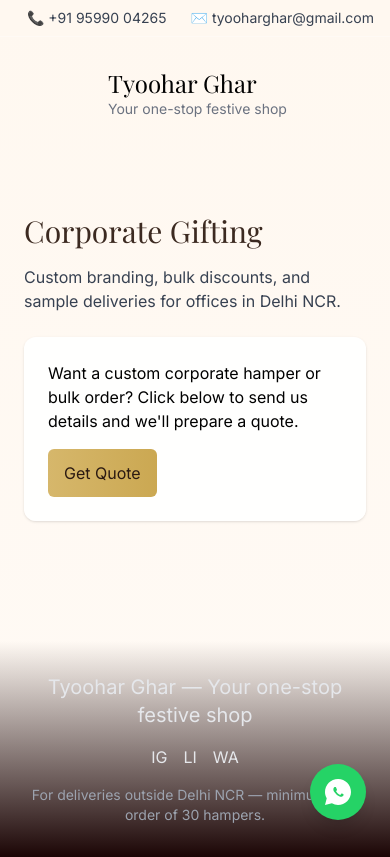
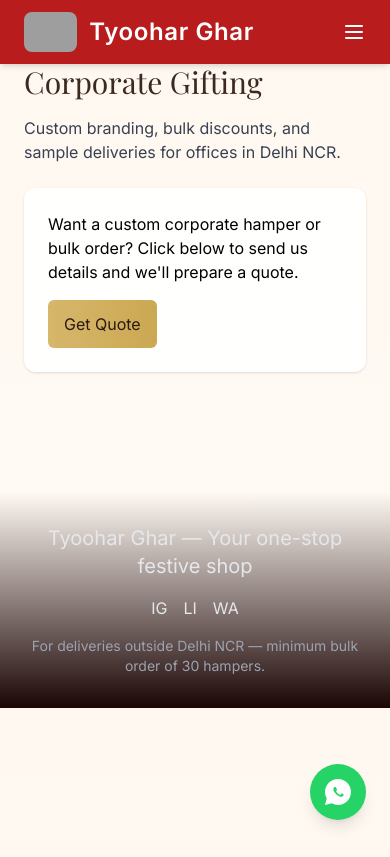
Before and after one commit to ravisravi31-ui/Newtyoohar, a React (Vite) app: page /corporate in a window 390 px wide. Built offline with nearby package versions, Linux system fonts and the light colour scheme; grey boxes are pictures that could not be loaded.

Commit message:
Refactor Header component with responsive design

```diff
--- a/src/components/Header.jsx
+++ b/src/components/Header.jsx
@@ -1,3 +1,121 @@
-import React from 'react'
-import { Link } from 'react-router-dom'
-export default function Header(){ return (<header className='relative z-50'><div className='bg-[#fff8f0] border-b border-white/30'><div className='max-w-6xl mx-auto px-4 py-2 flex justify-end gap-6 text-sm text-gray-700'><div>📞 <a href='tel:+919599004265'>+91 95990 04265</a></div><div>✉️ <a href='mailto:tyooharghar@gmail.com'>tyooharghar@gmail.com</a></div></div></div><div className='max-w-6xl mx-auto px-4 py-4 flex items-center justify-between'><Link to='/' className='flex items-center gap-3'><img src='/src/assets/logo.png' alt='logo' className='w-20 object-contain' /><div><div className='text-2xl font-playfair'>Tyoohar Ghar</div><div className='text-sm text-gray-500'>Your one-stop festive shop</div></div></Link><nav className='hidden md:flex gap-6 items-center text-sm'><Link to='/' className='hover:text-[#cba852]'>Home</Link><Link to='/hampers' className='hover:text-[#cba852]'>Hampers</Link><Link to='/corporate' className='hover:text-[#cba852]'>Corporate</Link><Link to='/about' className='hover:text-[#cba852]'>About</Link><Link to='/contact' className='hover:text-[#cba852]'>Contact</Link></nav></div></header>) }
+import React, { useState } from "react";
+import { Link } from "react-router-dom";
+import logo from "../assets/logo.webp"; // make sure logo.webp exists in /src/assets/
+
+export default function Header() {
+  const [isOpen, setIsOpen] = useState(false);
+
+  return (
+    <header className="bg-red-700 text-white shadow-md fixed w-full z-50 top-0 left-0">
+      <div className="max-w-7xl mx-auto px-6 py-3 flex items-center justify-between">
+        {/* Logo + Brand */}
+        <div className="flex items-center space-x-3">
+          <img
+            src={logo}
+            alt="Tyoohar Ghar Logo"
+            className="h-10 w-auto rounded-lg"
+          />
+          <Link
+            to="/"
+            className="text-2xl font-bold tracking-wide hover:text-yellow-300 transition"
+          >
+            Tyoohar Ghar
+          </Link>
+        </div>
+
+        {/* Desktop Navigation */}
+        <nav className="hidden md:flex items-center space-x-8 font-medium">
+          <Link to="/" className="hover:text-yellow-300">
+            Home
+          </Link>
+          <Link to="/about" className="hover:text-yellow-300">
+            About
+          </Link>
+          <Link
+            to="/order"
+            className="hover:text-yellow-300 font-semibold border border-yellow-400 px-3 py-1 rounded-md"
+          >
+            Order Now
+          </Link>
+          <Link to="/enquiry" className="hover:text-yellow-300">
+            Corporate Enquiry
+          </Link>
+          <Link to="/contact" className="hover:text-yellow-300">
+            Contact
+          </Link>
+        </nav>
+
+        {/* Mobile Menu Button */}
+        <button
+          className="md:hidden focus:outline-none"
+          onClick={() => setIsOpen(!isOpen)}
+        >
+          <svg
+            xmlns="http://www.w3.org/2000/svg"
+            className="h-6 w-6"
+            fill="none"
+            viewBox="0 0 24 24"
+            stroke="currentColor"
+          >
+            {isOpen ? (
+              <path
+                strokeLinecap="round"
+                strokeLinejoin="round"
+                strokeWidth={2}
+                d="M6 18L18 6M6 6l12 12"
+              />
+            ) : (
+              <path
+                strokeLinecap="round"
+                strokeLinejoin="round"
+                strokeWidth={2}
+                d="M4 6h16M4 12h16M4 18h16"
+              />
+            )}
+          </svg>
+        </button>
+      </div>
+
+      {/* Mobile Menu Drawer */}
+      {isOpen && (
+        <div className="md:hidden bg-red-600 px-6 py-4 space-y-3 text-lg">
+          <Link
+            to="/"
+            onClick={() => setIsOpen(false)}
+            className="block hover:text-yellow-200"
+          >
+            Home
+          </Link>
+          <Link
+            to="/about"
+            onClick={() => setIsOpen(false)}
+            className="block hover:text-yellow-200"
+          >
+            About
+          </Link>
+          <Link
+            to="/order"
+            onClick={() => setIsOpen(false)}
+            className="block hover:text-yellow-200"
+          >
+            Order Now
+          </Link>
+          <Link
+            to="/enquiry"
+            onClick={() => setIsOpen(false)}
+            className="block hover:text-yellow-200"
+          >
+            Corporate Enquiry
+          </Link>
+          <Link
+            to="/contact"
+            onClick={() => setIsOpen(false)}
+            className="block hover:text-yellow-200"
+          >
+            Contact
+          </Link>
+        </div>
+      )}
+    </header>
+  );
+}
```
